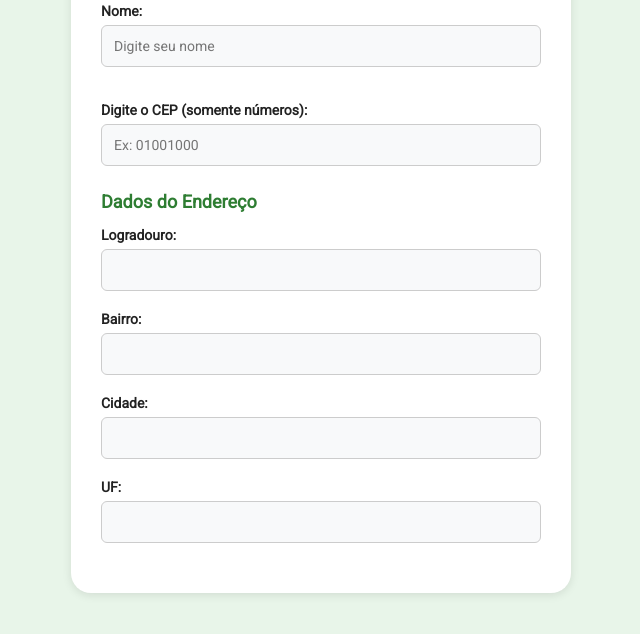
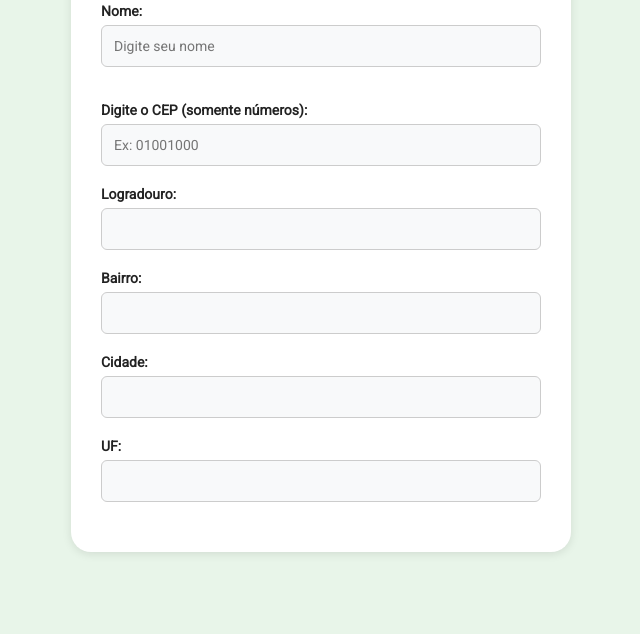
Before and after one commit to NicolasLorenzi1/API_CEP, a plain HTML site: page index.html in a window 1280 px wide. Shown: the part 264-898 px from the top of the page, without its empty margins (319-959 px from the left). After the commit the page ends 874 px from the top, so only its background shows below. Drawn offline with Linux system fonts and the light colour scheme.

```diff
--- a/index.html
+++ b/index.html
@@ -21,7 +21,6 @@
         <input type="text" id="cep" maxlength="8" placeholder="Ex: 01001000">
     </div>
 
-    <h2>Dados do Endereço</h2>
     <div class="form-group">
         <label for="logradouro">Logradouro:</label>
         <input type="text" id="logradouro" readonly>
```
